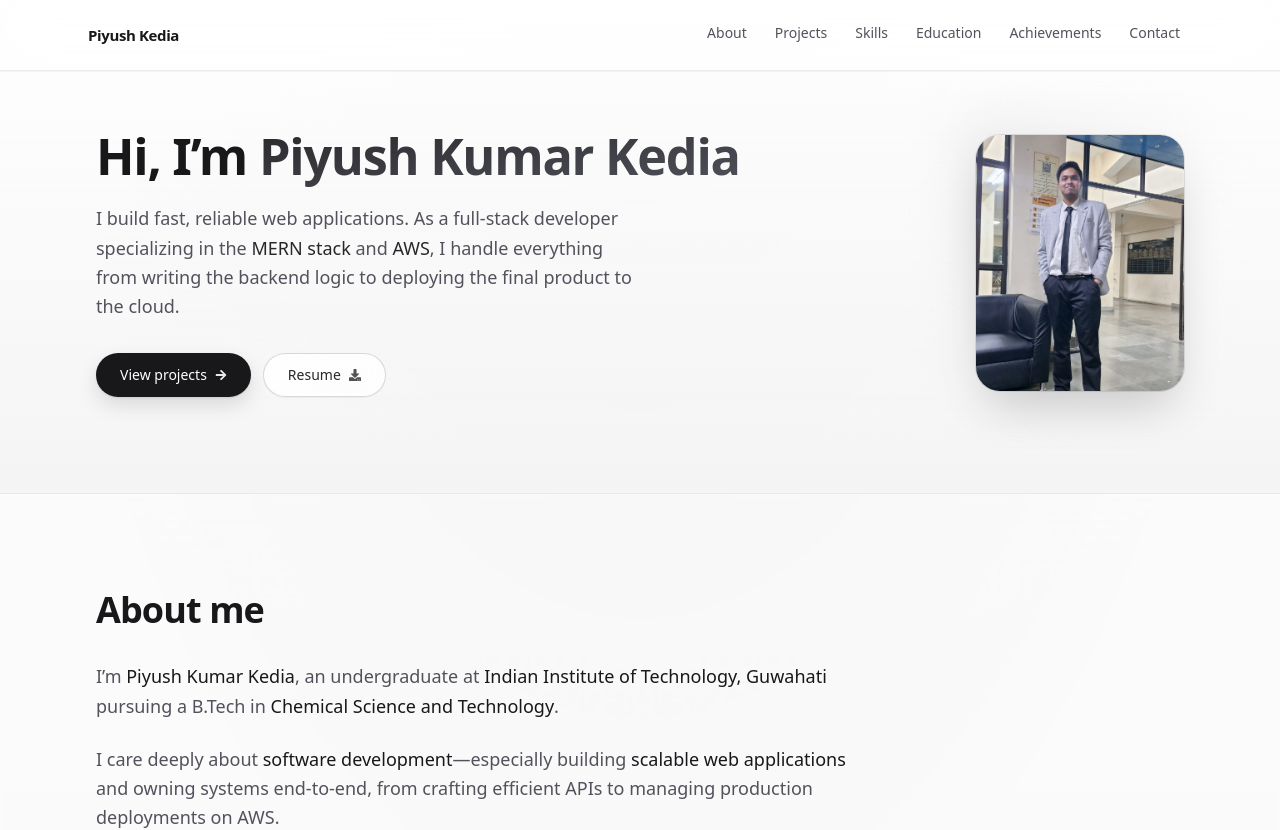
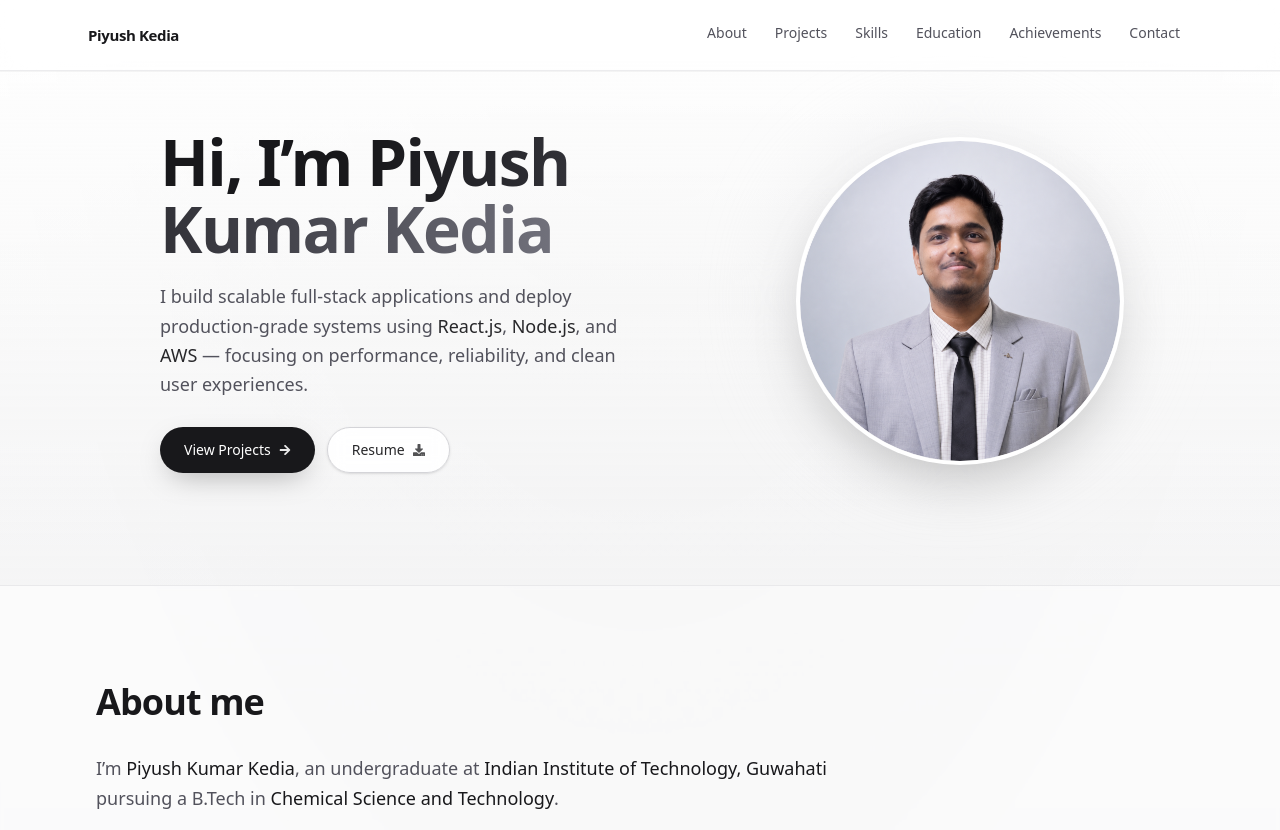
Before and after one commit to piyush-kumar-kedia/Portfolio-Website, a React (Vite) app: page / in a window 1280 px wide. Shown: the top 830 px of the page. Built offline with nearby package versions, Linux system fonts and the light colour scheme.

Commit message:
update cgpa

```diff
--- a/src/components/Education.jsx
+++ b/src/components/Education.jsx
@@ -5,7 +5,7 @@ const rows = [
   {
     title: "B.Tech — Chemical Science and Technology",
     detail:
-      "Indian Institute of Technology, Guwahati • 2024 – Present • CGPA: 7.67 (current)",
+      "Indian Institute of Technology, Guwahati • 2024 – Present • CGPA: 8.07 (current)",
   },
   {
     title: "Senior Secondary (CBSE)",
--- a/src/components/Hero.jsx
+++ b/src/components/Hero.jsx
@@ -9,55 +9,81 @@ export default function Hero() {
   return (
     <AnimatedSection
       id="home"
-      className="border-b border-zinc-200/80 bg-gradient-to-b from-white/90 via-zinc-50/80 to-zinc-100/90 pt-[calc(5.5rem+env(safe-area-inset-top))] pb-14 sm:pb-16 md:pt-32 md:pb-24"
+      className="border-b border-zinc-200/80 bg-gradient-to-b from-white via-zinc-50/70 to-zinc-100/80 pt-[calc(5.5rem+env(safe-area-inset-top))] pb-16 sm:pb-20 md:pt-32 md:pb-28"
     >
-      <div className="mx-auto max-w-6xl px-4 sm:px-5 lg:px-8">
-        <Stagger className="flex flex-col items-center gap-10 sm:gap-12 md:flex-row md:items-center md:gap-14 lg:gap-16">
+      <div className="mx-auto max-w-5xl px-4 sm:px-5 lg:px-8">
+        <Stagger className="flex flex-col items-center gap-10 md:flex-row md:items-center md:justify-between md:gap-10 lg:gap-12">
+
+          {/* LEFT CONTENT */}
           <StaggerItem className="w-full flex-1 text-center md:text-left">
-            <h1 className="text-balance text-[1.65rem] font-semibold tracking-tight text-zinc-900 min-[400px]:text-3xl sm:text-4xl md:text-5xl lg:text-[3.15rem] lg:leading-[1.12]">
+
+            <h1 className="text-balance text-[2rem] font-semibold tracking-tight text-zinc-900 sm:text-5xl md:text-6xl lg:text-[4rem] lg:leading-[1.05]">
               Hi, I’m{" "}
-              <span className="bg-gradient-to-br from-zinc-800 to-zinc-600 bg-clip-text text-transparent">
+              <span className="bg-gradient-to-r from-zinc-900 via-zinc-700 to-zinc-500 bg-clip-text text-transparent">
                 Piyush Kumar Kedia
               </span>
             </h1>
-            <p className="mx-auto mt-4 max-w-xl text-pretty text-[15px] leading-relaxed text-zinc-600 sm:mt-5 sm:text-base md:mx-0 md:text-lg">
-              I build fast, reliable web applications. As a full-stack developer specializing in the{" "}
-              <span className="font-medium text-zinc-800">MERN stack</span> and{" "}
-              <span className="font-medium text-zinc-800">AWS</span>, I handle everything from writing the backend logic to deploying the final product to the cloud.
+
+            <p className="mx-auto mt-5 max-w-lg text-pretty text-[15px] leading-relaxed text-zinc-600 sm:text-base md:mx-0 md:text-lg">
+              I build scalable full-stack applications and deploy
+              production-grade systems using{" "}
+              <span className="font-medium text-zinc-800">
+                React.js
+              </span>
+              ,{" "}
+              <span className="font-medium text-zinc-800">
+                Node.js
+              </span>
+              , and{" "}
+              <span className="font-medium text-zinc-800">
+                AWS
+              </span>{" "}
+              — focusing on performance, reliability, and clean user
+              experiences.
             </p>
-            <div className="mt-6 flex flex-wrap items-center justify-center gap-3 sm:mt-8 md:justify-start">
+
+            <div className="mt-7 flex flex-wrap items-center justify-center gap-3 md:justify-start">
+
               <a
                 href="#projects"
-                className={`inline-flex min-h-[44px] min-w-[44px] items-center justify-center gap-2 rounded-full bg-zinc-900 px-5 py-2.5 text-sm font-medium text-white shadow-[0_1px_2px_rgba(0,0,0,0.08),0_8px_20px_rgba(0,0,0,0.12)] transition hover:bg-zinc-800 sm:px-6 ${focusPrimary}`}
+                className={`inline-flex min-h-[46px] items-center justify-center gap-2 rounded-full bg-zinc-900 px-6 py-3 text-sm font-medium text-white shadow-[0_10px_30px_-10px_rgba(0,0,0,0.35)] transition-all duration-200 hover:-translate-y-0.5 hover:bg-zinc-800 ${focusPrimary}`}
               >
-                View projects <FaArrowRight className="text-xs opacity-90" />
+                View Projects
+                <FaArrowRight className="text-xs opacity-90" />
               </a>
+
               <a
                 href="/PIYUSH_KUMAR_KEDIA_CV.pdf"
                 download
-                className={`inline-flex min-h-[44px] min-w-[44px] items-center justify-center gap-2 rounded-full border border-zinc-300/90 bg-white/80 px-5 py-2.5 text-sm font-medium text-zinc-800 shadow-[0_1px_0_rgba(0,0,0,0.04)] backdrop-blur-sm transition hover:border-zinc-400 hover:bg-white sm:px-6 ${focusPrimary}`}
+                className={`inline-flex min-h-[46px] items-center justify-center gap-2 rounded-full border border-zinc-300 bg-white/90 px-6 py-3 text-sm font-medium text-zinc-800 shadow-sm backdrop-blur-sm transition-all duration-200 hover:-translate-y-0.5 hover:border-zinc-400 hover:bg-white ${focusPrimary}`}
               >
-                Resume <FaDownload className="text-xs opacity-80" />
+                Resume
+                <FaDownload className="text-xs opacity-80" />
               </a>
+
             </div>
           </StaggerItem>
 
+          {/* RIGHT IMAGE */}
           <StaggerItem className="flex w-full shrink-0 justify-center md:w-auto md:justify-end">
-            <div className="relative w-full max-w-[200px] min-[400px]:max-w-[230px] sm:max-w-[260px] md:max-w-none">
+            <div className="relative">
+
+              {/* Glow */}
               <div
-                className="absolute -inset-3 rounded-[2rem] bg-gradient-to-br from-zinc-200/80 via-zinc-100/40 to-transparent blur-xl sm:-inset-4"
+                className="absolute inset-0 scale-105 rounded-full bg-gradient-to-br from-zinc-200/70 to-zinc-100/30 blur-2xl"
                 aria-hidden
               />
-              <div className="relative mx-auto w-44 overflow-hidden rounded-2xl shadow-[0_24px_48px_-12px_rgba(0,0,0,0.2),0_0_0_1px_rgba(0,0,0,0.06)] ring-1 ring-black/[0.04] min-[400px]:w-48 sm:w-52 sm:rounded-3xl md:mx-0 md:w-52">
-                <img
-                  src="profile_pic.jpg"
-                  alt="Piyush Kumar Kedia"
-                  className="aspect-[5/6] h-auto w-full object-cover object-top sm:aspect-[4/5] md:h-64 md:aspect-auto"
-                  fetchPriority="high"
-                />
-              </div>
+
+              {/* Profile Image */}
+              <img
+                src="profile_pic2.png"
+                alt="Piyush Kumar Kedia"
+                className="relative h-60 w-60 rounded-full object-cover shadow-[0_25px_60px_-15px_rgba(0,0,0,0.25)] ring-4 ring-white sm:h-72 sm:w-72 md:h-80 md:w-80"
+                fetchPriority="high"
+              />
             </div>
           </StaggerItem>
+
         </Stagger>
       </div>
     </AnimatedSection>
```
Also changed, not shown: public/profile_pic2.png (added).
